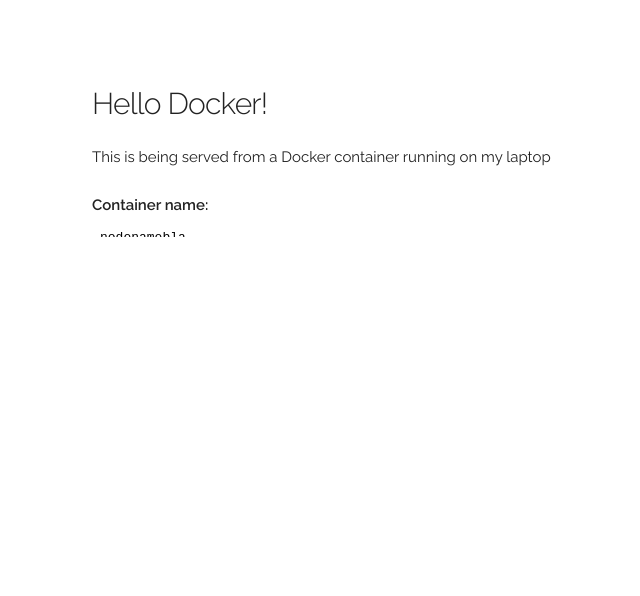
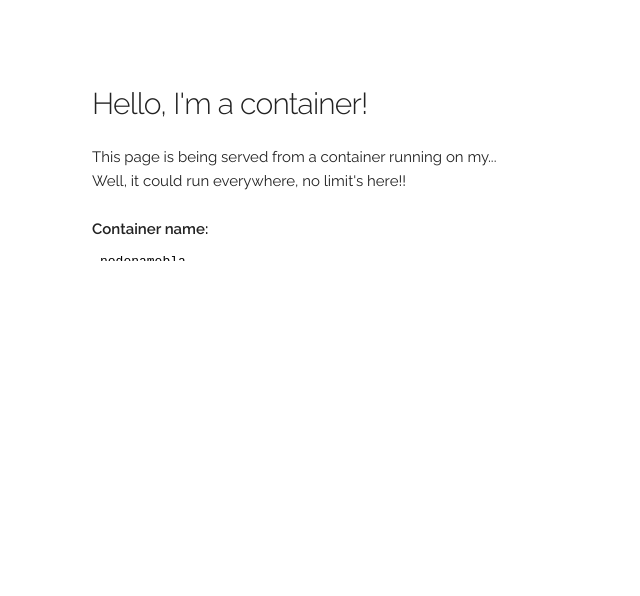
Before and after one commit to remonlam/itg17-demo, a plain HTML site: page index.html in a window 1280 px wide. Shown: the part 156-752 px from the top of the page, without its empty margins (68-708 px from the left). Drawn offline with Linux system fonts and the light colour scheme.

Commit message:
update index

```diff
--- a/index.html
+++ b/index.html
@@ -5,7 +5,7 @@
   <!-- Basic Page Needs
   –––––––––––––––––––––––––––––––––––––––––––––––––– -->
   <meta charset="utf-8">
-  <title>Docker :)</title>
+  <title>I'm a container!</title>
   <meta name="description" content="">
   <meta name="author" content="">
 
@@ -34,8 +34,9 @@
   <div class="container">
     <div class="row">
       <div class="one-half column" style="margin-top: 25%">
-        <h4>Hello Docker!</h4>
-        <p>This is being served from a Docker container running on my laptop <br>
+        <h4>Hello, I'm a container!</h4>
+        <p>This page is being served from a container running on my...
+          <br>Well, it could run everywhere, no limit's here!!<br>
           <br>
           <strong>Container name: <embed src="node.txt" width="500" height="20"></strong></p>
               <p><embed src="picture.gif" width="500" height="300"></p>
```
